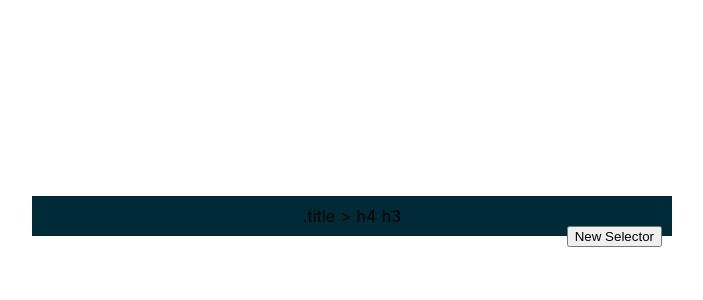
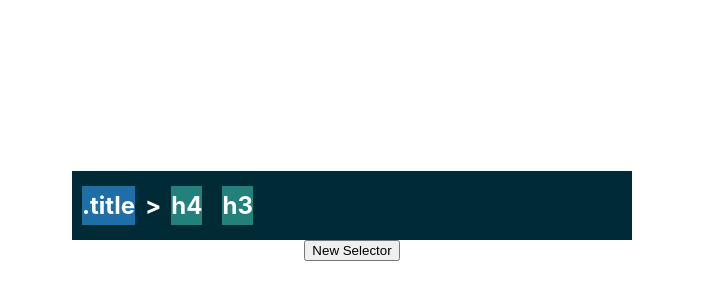
Before and after one commit to Abdulqudus001/guess-the-specificity, a Nuxt app: page / in a window 1280 px wide. Shown: the part 184-484 px from the top of the page, without its empty margins (288-991 px from the left). Built offline with nearby package versions, Linux system fonts and the light colour scheme.

Commit message:
Completed selector generator

```diff
--- a/components/NewSelector.vue
+++ b/components/NewSelector.vue
@@ -1,6 +1,8 @@
 <template>
-  <div class="selector">
-    <div class="selectors"></div>
+  <div class="container">
+    <div class="selector-container">
+      <div class="selectors"></div>
+    </div>
     <button @click="generateNewSelector">New Selector</button>
   </div>
 </template>
@@ -31,13 +33,29 @@ export default {
         const selectorType = document.createElement('span');
         const seperator = document.createElement('span');
         selectorType.textContent = selector.value;
-        selectorType.classList.add(selector.type);
-        if (index < selectors.length - 1) {
+        // Add background color to span
+        selectorType.style.backgroundColor = this.backgroundColor(selector.type);
+        selectorType.style.padding = '5px 0';
+        selectorType.style.margin = '10px 0';
+        if (index < selectors.length - 1 && selectors[index + 1].type !== 'pseudo') {
           seperator.textContent = this.getRandomElement(seperators);
+          seperator.style.margin = '0 10px';
         }
         fragment.append(selectorType, seperator);
       });
       selectorField.append(fragment);
+    },
+    backgroundColor(type) {
+      if (type === 'class') {
+        return '#1E6FA8';
+      }
+      if (type === 'id') {
+        return '#A92B68';
+      }
+      if (type === 'tag' || type === 'pseudo') {
+        return '#22817A';
+      }
+      return '';
     },
     generateNumber(max) {
       return Math.floor(Math.random() * max);
@@ -115,17 +133,26 @@ export default {
 </script>
 
 <style lang="scss" scoped>
-.selector {
+.container {
   width: 100%;
-  padding: 10px;
+}
+
+.selector-container {
+  width: 100%;
+  padding: 5px 10px;
   max-width: calc(100% - 20px);
   min-height: 40px;
   margin: 0 auto;
   background-color: #002B36;
   position: relative;
-  button {
-    position: absolute;
-    right: 10px;
-  }
+}
+
+.selectors {
+  color: #fff;
+  font-size: 1.5rem;
+  font-weight: bold;
+  display: flex;
+  justify-content: flex-start;
+  align-items: center;
 }
 </style>
--- a/pages/index.vue
+++ b/pages/index.vue
@@ -14,11 +14,12 @@ export default {};
   max-width: calc(100% - 40px);
   margin: 0 auto;
   padding: 20px;
-  min-height: 100vh;
+  height: 100vh;
   display: flex;
   justify-content: center;
   align-items: center;
   text-align: center;
+  flex-direction: column;
 }
 
 .title {
```
